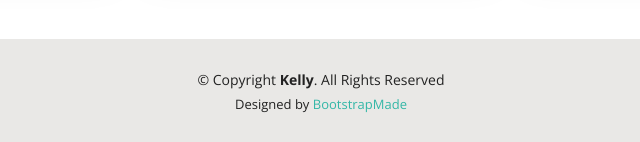
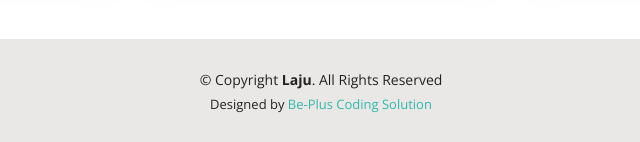
Before and after one commit to publichamlet/Be-Plus-Coding, a plain HTML site: page Laju/services.html in a window 1280 px wide. Shown: the part 1010-1152 px from the top of the page, 319-959 px from the left. Drawn offline with nearby package versions, Linux system fonts and the light colour scheme.

Commit message:
Update services.html

```diff
--- a/Laju/services.html
+++ b/Laju/services.html
@@ -168,14 +168,14 @@
   <footer id="footer">
     <div class="container">
       <div class="copyright">
-        &copy; Copyright <strong><span>Kelly</span></strong>. All Rights Reserved
+        &copy; Copyright <strong><span>Laju</span></strong>. All Rights Reserved
       </div>
       <div class="credits">
         <!-- All the links in the footer should remain intact. -->
         <!-- You can delete the links only if you purchased the pro version. -->
         <!-- Licensing information: https://bootstrapmade.com/license/ -->
         <!-- Purchase the pro version with working PHP/AJAX contact form: https://bootstrapmade.com/kelly-free-bootstrap-cv-resume-html-template/ -->
-        Designed by <a href="https://bootstrapmade.com/">BootstrapMade</a>
+        Designed by <a href="https://bepluscoding.com/">Be-Plus Coding Solution</a>
       </div>
     </div>
   </footer><!-- End  Footer -->
```
